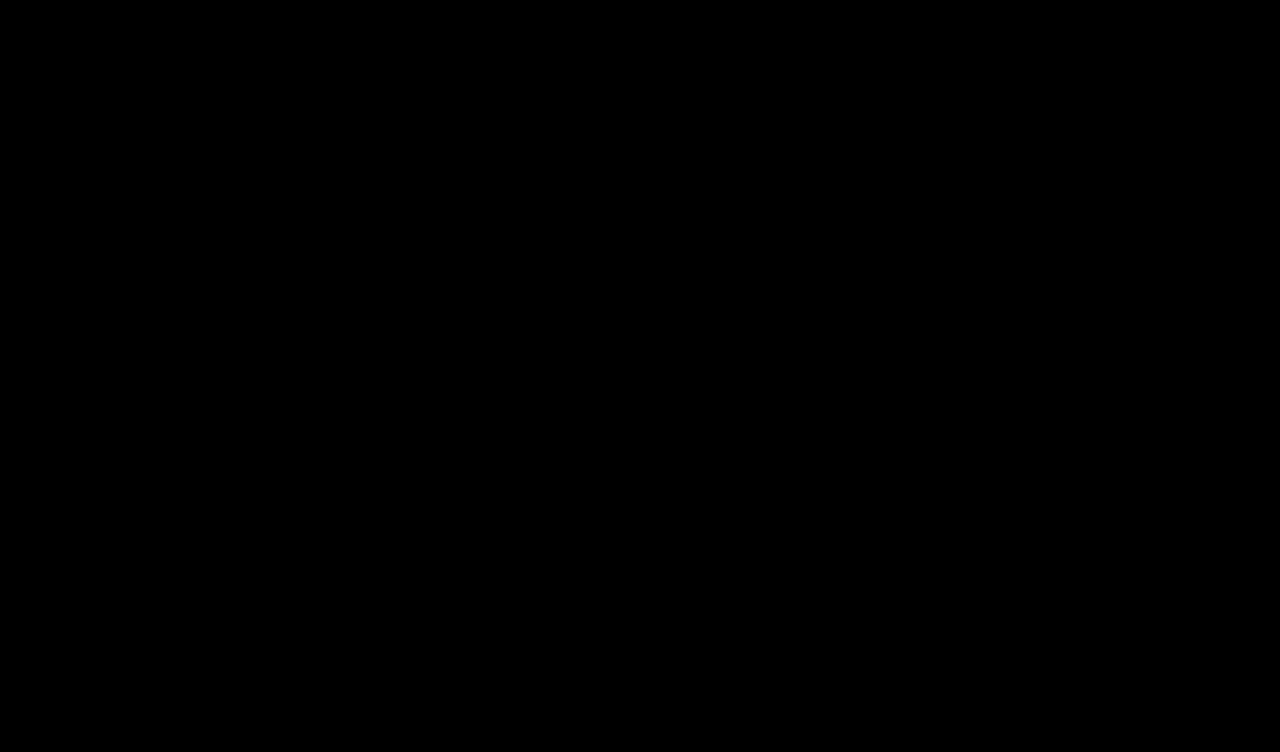
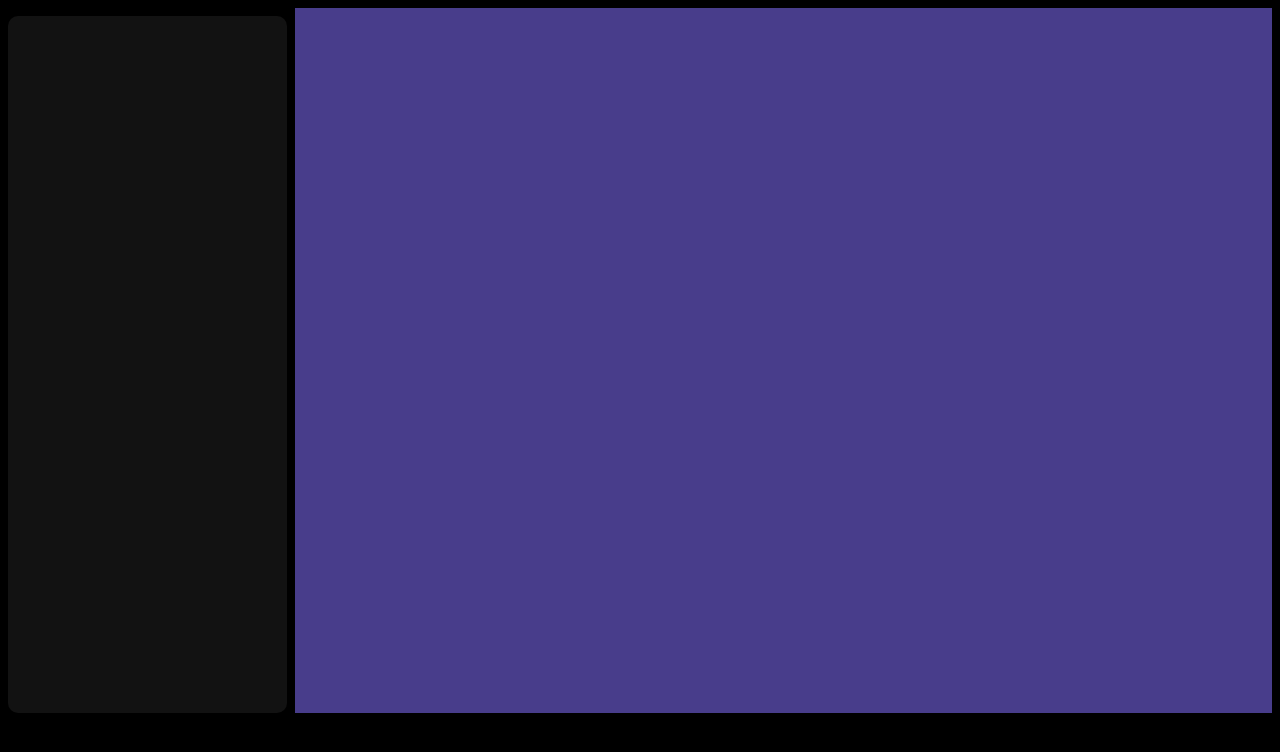
Before and after one commit to KamienKaze/Spothiefy, an Angular app: page / in a window 1280 px wide. Shown: the top 752 px of the page. Built offline with nearby package versions, Linux system fonts and the light colour scheme.

Commit message:
nav-section updates

```diff
--- a/src/app/app.component.html
+++ b/src/app/app.component.html
@@ -5,6 +5,6 @@
             <div class="handle"></div>
         </div>
     </div>
-    <app-article-section class="article-section" [ngStyle]="getArticleWidth()"/>
+    <app-article-section class="article-section" [ngStyle]="getArticleWidth()" />
 </div>
-<app-player-bar-section class="player-bar"/>
+<app-player-bar-section class="player-bar" />
--- a/src/app/app.component.scss
+++ b/src/app/app.component.scss
@@ -62,6 +62,8 @@
     .article-section {
       min-width: 26.25rem;
       height: 100%;
+
+      background: darkslateblue;
     }
   }
 
--- a/src/app/app.component.ts
+++ b/src/app/app.component.ts
@@ -42,12 +42,8 @@ export class AppComponent {
         localStorage.setItem('navWidth', `${this.navWidth}`);
     }
 
-    private changeResizingState(): void {
-        this.isResizing = !this.isResizing;
-    }
-
     public startResizing(): void {
-        this.changeResizingState();
+        this.isResizing = true;
         this.updateNavWidth();
     }
 
@@ -64,6 +60,6 @@ export class AppComponent {
     }
 
     public endResizing(): void {
-        this.changeResizingState()
+        this.isResizing = false;
     }
 }
--- a/src/app/app.module.ts
+++ b/src/app/app.module.ts
@@ -11,6 +11,8 @@ import {ColorProviderService} from "./colors-provider/color-provider.service";
 import { NavSectionComponent } from './components/nav-section/nav-section.component';
 import { ArticleSectionComponent } from './components/article-section/article-section.component';
 import { PlayerBarSectionComponent } from './components/player-bar-section/player-bar-section.component';
+import { NavButtonsContainerComponent } from './components/nav-section/nav-buttons-container/nav-buttons-container.component';
+import { LibrarySectionComponent } from './components/nav-section/library-section/library-section.component';
 
 
 @NgModule({
@@ -22,6 +24,8 @@ import { PlayerBarSectionComponent } from './components/player-bar-section/playe
     NavSectionComponent,
     ArticleSectionComponent,
     PlayerBarSectionComponent,
+    NavButtonsContainerComponent,
+    LibrarySectionComponent,
   ],
     imports: [
         BrowserModule,
--- /dev/null
+++ b/src/app/components/nav-section/library-section/library-section.component.scss
@@ -0,0 +1,10 @@
+@import "./../../../../assets/color-palette.scss";
+
+:host {
+  width: 100%;
+  height: 100%;
+
+  background: getPrimary(200);
+
+  border-radius: 10px;
+}
--- /dev/null
+++ b/src/app/components/nav-section/nav-buttons-container/nav-buttons-container.component.scss
@@ -0,0 +1,9 @@
+@import "./../../../../assets/color-palette.scss";
+
+:host {
+  width: 100%;
+
+  background: getPrimary(200);
+
+  border-radius: 10px;
+}
--- a/src/app/components/nav-section/nav-section.component.html
+++ b/src/app/components/nav-section/nav-section.component.html
@@ -0,0 +1,2 @@
+<app-nav-buttons-container />
+<app-library-section />
--- a/src/app/components/nav-section/nav-section.component.scss
+++ b/src/app/components/nav-section/nav-section.component.scss
@@ -0,0 +1,10 @@
+@import "./../../../assets/color-palette.scss";
+
+:host {
+  width: 100%;
+  height: 100%;
+
+  display: flex;
+  flex-direction: column;
+  row-gap: 0.5rem;
+}
```
Also changed, not shown: src/app/components/nav-section/library-section/library-section.component.ts (added, +10 -0 lines), src/app/components/nav-section/nav-buttons-container/nav-buttons-container.component.ts (added, +10 -0 lines), src/app/components/nav-section/library-section/library-section.component.html (added), src/app/components/nav-section/nav-buttons-container/nav-buttons-container.component.html (added), 2 other files (tests, documents, lock files or other folders).
